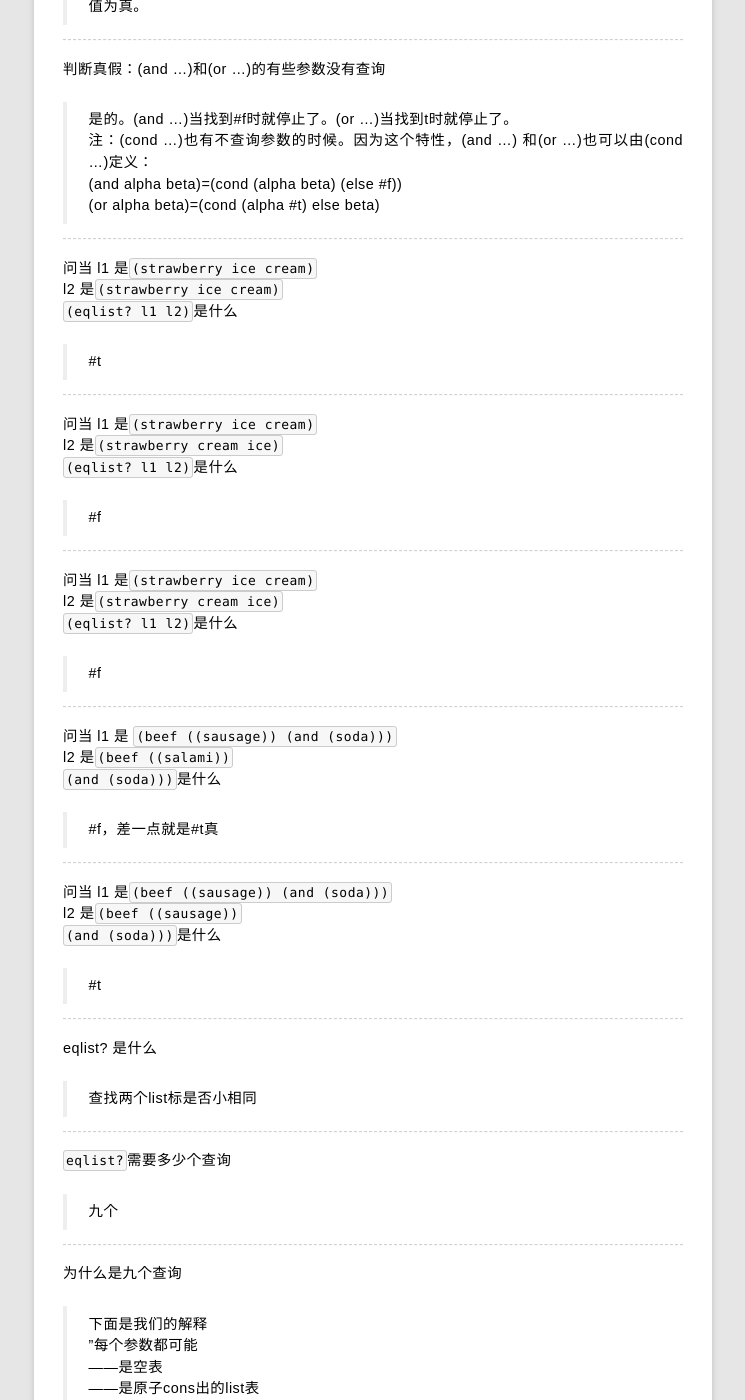
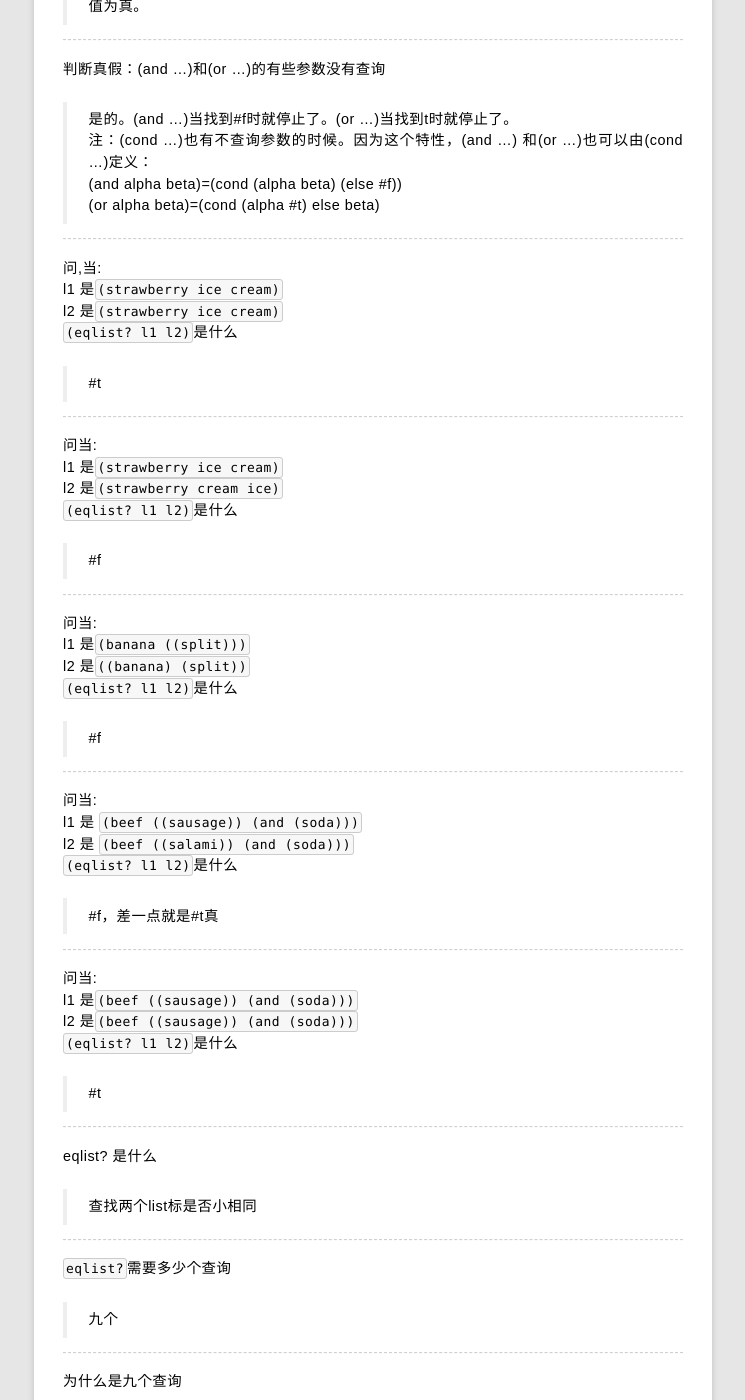
Before and after one commit to rhuichao/uternet.github.io, a Jekyll site: the page built from TLS/05.md, in a window 1280 px wide and 1400 px high, scrolled down 8509 px. Shown: the whole window, without its empty margins (267-1012 px from the left). Built offline with Jekyll 4.4.1, drawn with Linux system fonts in a browser that asks for light colours; some web fonts are replaced; Markdown is read by kramdown in place of the engine named in the settings.

Commit message:
new document posted

```diff
--- a/TLS/05.md
+++ b/TLS/05.md
@@ -534,7 +534,8 @@
 
 
 
-问当 l1 是`(strawberry ice cream)`
+问,当:
+l1 是`(strawberry ice cream)`
 l2 是`(strawberry ice cream)`
 `(eqlist? l1 l2)`是什么
 
@@ -550,25 +552,28 @@
 
 ------------------
 
-问当 l1 是`(strawberry ice cream)`
-l2 是`(strawberry cream ice)`
+问当:
+l1 是`(banana ((split)))`
+l2 是`((banana) (split))`
 `(eqlist? l1 l2)`是什么
 
 >\#f
 
 ------------------
 
-问当 l1 是 `(beef ((sausage)) (and (soda)))`
-l2 是`(beef ((salami))`
-`(and (soda)))`是什么
+问当:
+l1 是 `(beef ((sausage)) (and (soda)))`
+l2 是 `(beef ((salami)) (and (soda)))`
+`(eqlist? l1 l2)`是什么
 
 >\#f，差一点就是#t真
 
 ------------------
 
-问当 l1 是`(beef ((sausage)) (and (soda)))`
-l2 是`(beef ((sausage))`
-`(and (soda)))`是什么
+问当:
+l1 是`(beef ((sausage)) (and (soda)))`
+l2 是`(beef ((sausage)) (and (soda)))`
+`(eqlist? l1 l2)`是什么
 
 >\#t
 
```
Also changed, not shown: other parts of TLS/05.md (+2 -1 lines).
